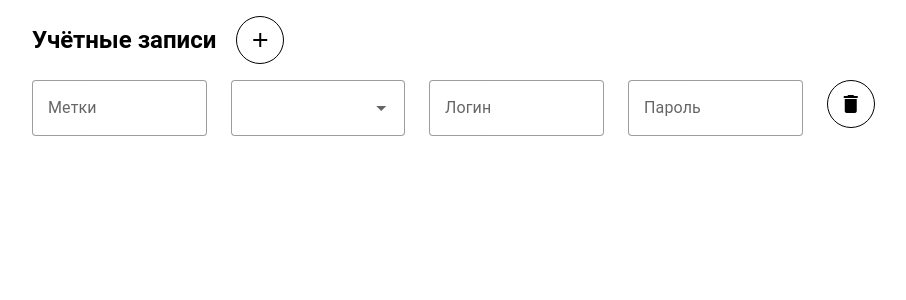
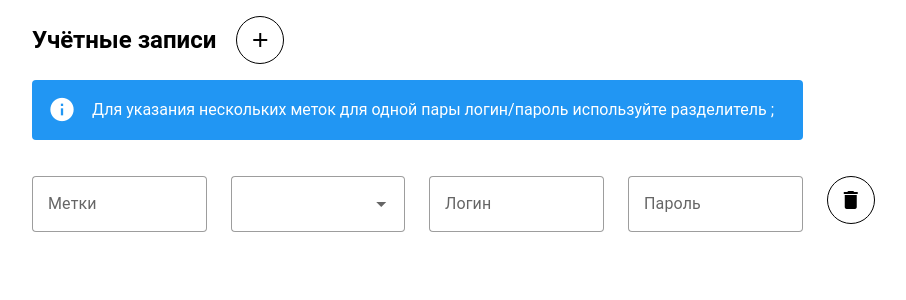
Before and after one commit to VladislavGrishaev/vue-account-manager, a Vue app: page / in a window 1280 px wide. Shown: the top 300 px of the page, without its empty margins (24-930 px from the left). Built offline with nearby package versions, Linux system fonts and the light colour scheme.

Commit message:
верстка

```diff
--- a/src/components/AccountForm.vue
+++ b/src/components/AccountForm.vue
@@ -13,7 +13,13 @@
 										<v-icon>mdi-plus</v-icon>
 								</v-btn>
 						</div>
-
+						<v-row class="mb-2" align="center">
+								<v-col cols="8">
+										<v-alert type="info">
+												Для указания нескольких меток для одной пары логин/пароль используйте разделитель ;
+										</v-alert>
+								</v-col>
+						</v-row>
 						<v-row>
 								<v-col cols="2 ">
 										<v-text-field label="Метки" variant="outlined" hide-details/>
```
